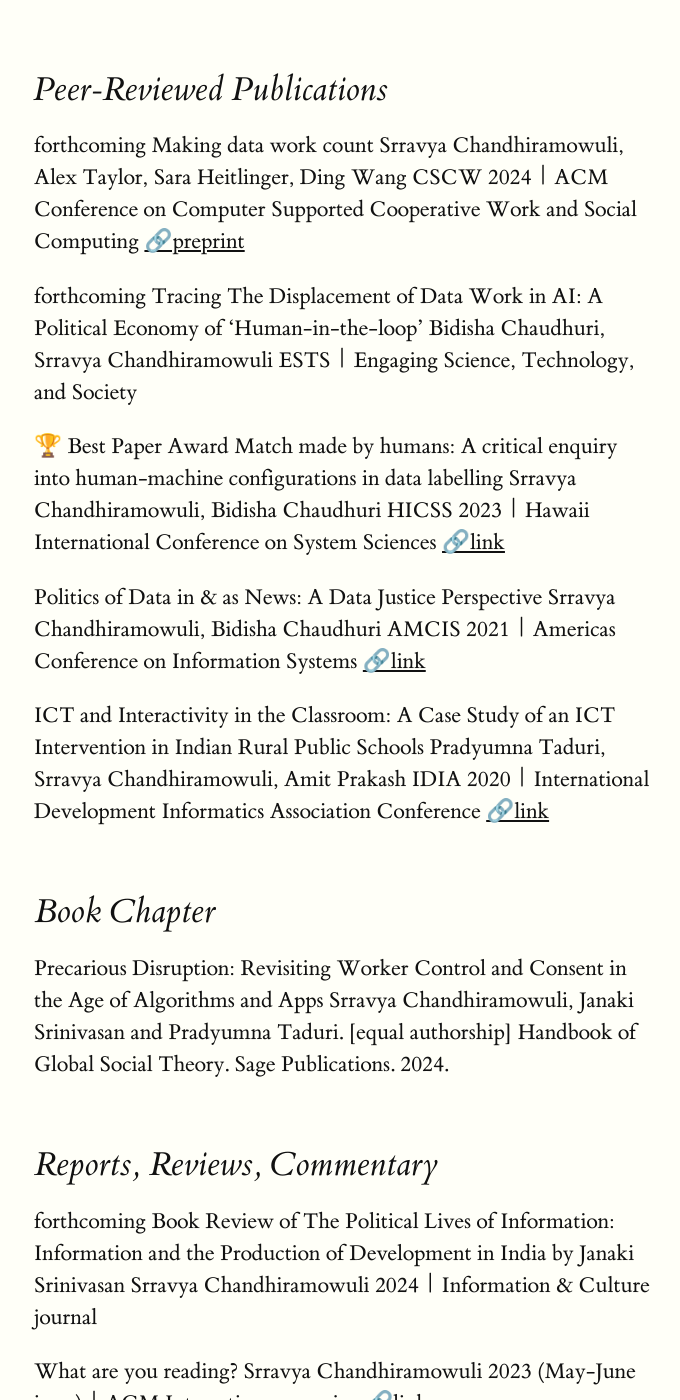
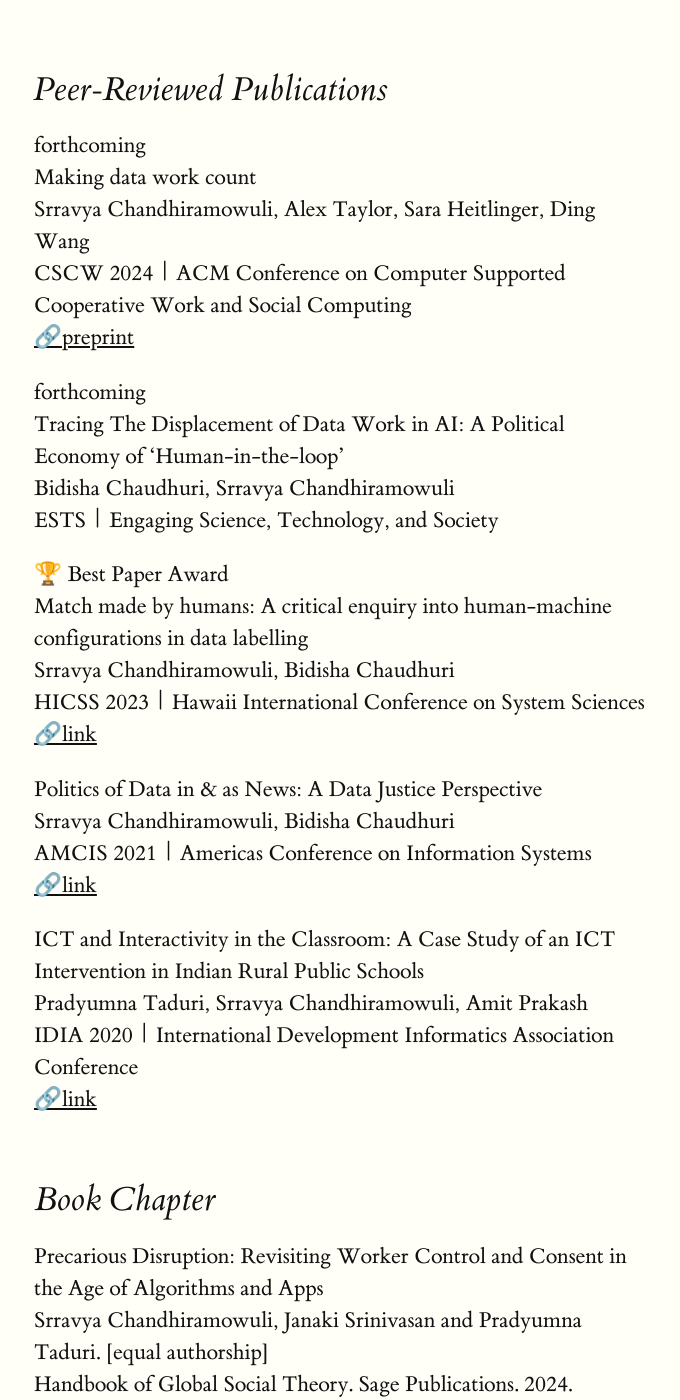
Before and after one commit to srravya/srravya.github.io, a Jekyll site: the page built from publications/index.md, in a window 1280 px wide and 1400 px high, scrolled down 276 px. Shown: the whole window, without its empty margins (126-806 px from the left). Built offline with Jekyll 4.4.1, drawn with Linux system fonts in a browser that asks for light colours; some of the changed text lies outside the part shown.

Commit message:
Add line breaks in new publication formatting

```diff
--- a/publications/index.md
+++ b/publications/index.md
@@ -6,64 +6,64 @@
 
 ## Peer-reviewed publications
 
-forthcoming
-Making data work count
-Srravya Chandhiramowuli, Alex Taylor, Sara Heitlinger, Ding Wang
-CSCW 2024 | ACM Conference on Computer Supported Cooperative Work and Social Computing
+forthcoming<br>
+Making data work count<br>
+Srravya Chandhiramowuli, Alex Taylor, Sara Heitlinger, Ding Wang<br>
+CSCW 2024 | ACM Conference on Computer Supported Cooperative Work and Social Computing<br>
 [🔗preprint](https://arxiv.org/abs/2311.18046)
 
-forthcoming
-Tracing The Displacement of Data Work in AI: A Political Economy of ‘Human-in-the-loop’
-Bidisha Chaudhuri, Srravya Chandhiramowuli
+forthcoming<br>
+Tracing The Displacement of Data Work in AI: A Political Economy of ‘Human-in-the-loop’<br>
+Bidisha Chaudhuri, Srravya Chandhiramowuli<br>
 ESTS | Engaging Science, Technology, and Society
 
-🏆 Best Paper Award
-Match made by humans: A critical enquiry into human-machine configurations in data labelling
-Srravya Chandhiramowuli, Bidisha Chaudhuri
-HICSS 2023 | Hawaii International Conference on System Sciences
+🏆 Best Paper Award<br>
+Match made by humans: A critical enquiry into human-machine configurations in data labelling<br>
+Srravya Chandhiramowuli, Bidisha Chaudhuri<br>
+HICSS 2023 | Hawaii International Conference on System Sciences<br>
 [🔗link](https://hdl.handle.net/10125/102882)
 
-Politics of Data in & as News: A Data Justice Perspective
-Srravya Chandhiramowuli, Bidisha Chaudhuri
-AMCIS 2021 | Americas Conference on Information Systems
+Politics of Data in & as News: A Data Justice Perspective<br>
+Srravya Chandhiramowuli, Bidisha Chaudhuri<br>
+AMCIS 2021 | Americas Conference on Information Systems<br>
 [🔗link](https://aisel.aisnet.org/amcis2021/global_develop/global_develop/13)
 
-ICT and Interactivity in the Classroom: A Case Study of an ICT Intervention in Indian Rural Public Schools
-Pradyumna Taduri, Srravya Chandhiramowuli, Amit Prakash
-IDIA 2020 | International Development Informatics Association Conference
+ICT and Interactivity in the Classroom: A Case Study of an ICT Intervention in Indian Rural Public Schools<br>
+Pradyumna Taduri, Srravya Chandhiramowuli, Amit Prakash<br>
+IDIA 2020 | International Development Informatics Association Conference<br>
 [🔗link](https://doi.org/10.1007/978-3-030-52014-4_2)
 
 ## Book chapter
 
-Precarious Disruption: Revisiting Worker Control and Consent in the Age of Algorithms and Apps
-Srravya Chandhiramowuli, Janaki Srinivasan and Pradyumna Taduri. [equal authorship]
+Precarious Disruption: Revisiting Worker Control and Consent in the Age of Algorithms and Apps<br>
+Srravya Chandhiramowuli, Janaki Srinivasan and Pradyumna Taduri. [equal authorship]<br>
 Handbook of Global Social Theory. Sage Publications. 2024.
 
 ## Reports, reviews, commentary
 
-forthcoming
-Book Review of The Political Lives of Information: Information and the Production of Development in India by Janaki Srinivasan
-Srravya Chandhiramowuli
-2024 | Information & Culture journal
+forthcoming<br>
+Book Review of The Political Lives of Information: Information and the Production of Development in India by Janaki Srinivasan<br>
+Srravya Chandhiramowuli<br>
+2024 | Information & Culture journal<br>
 
-What are you reading?
-Srravya Chandhiramowuli
-2023 (May-June issue) | ACM Interactions magazine
+What are you reading?<br>
+Srravya Chandhiramowuli<br>
+2023 (May-June issue) | ACM Interactions magazine<br>
 [🔗link](https://interactions.acm.org/archive/view/may-june-2023/srravya-chandhiramowuli)
 
-Between the platform and the pandemic: Locating migrants in India’s gig economy.
-Kaarika Das, Srravya Chandhiramowuli [equal authorship]
-2021 | Futures of Work blog, Bristol University Press
+Between the platform and the pandemic: Locating migrants in India’s gig economy.<br>
+Kaarika Das, Srravya Chandhiramowuli [equal authorship]<br>
+2021 | Futures of Work blog, Bristol University Press<br>
 [🔗link](https://futuresofwork.co.uk/2021/03/16/caught-between-the-platform-and-the-pandemic-locating-migrants-in-indias-gig-economy/)
 
-Locating Migrants in India’s Gig Economy: A Scoping Report
-Kaarika Das, Srravya Chandhiramowuli [equal authorship]
-2021 | The Centre for Internet and Society
+Locating Migrants in India’s Gig Economy: A Scoping Report<br>
+Kaarika Das, Srravya Chandhiramowuli [equal authorship]<br>
+2021 | The Centre for Internet and Society<br>
 [🔗link](https://cis-india.org/raw/locating-migrants-in-indias-gig-economy-a-scoping-report)
 
-Chapter on ICT in Education in the ‘Brief on ICT Trends’ report
-Srravya Chandhiramowuli, Amit Prakash
-2019 | United Nations APCICT - ESCAP publication
+Chapter on ICT in Education in the ‘Brief on ICT Trends’ report<br>
+Srravya Chandhiramowuli, Amit Prakash<br>
+2019 | United Nations APCICT - ESCAP publication<br>
 [🔗link](https://www.unapcict.org/sites/default/files/inline-files/ICT%20TRENDS_%20ICT%20for%20Education.pdf)
 
 ### Peer-reviewed conference publications
```
